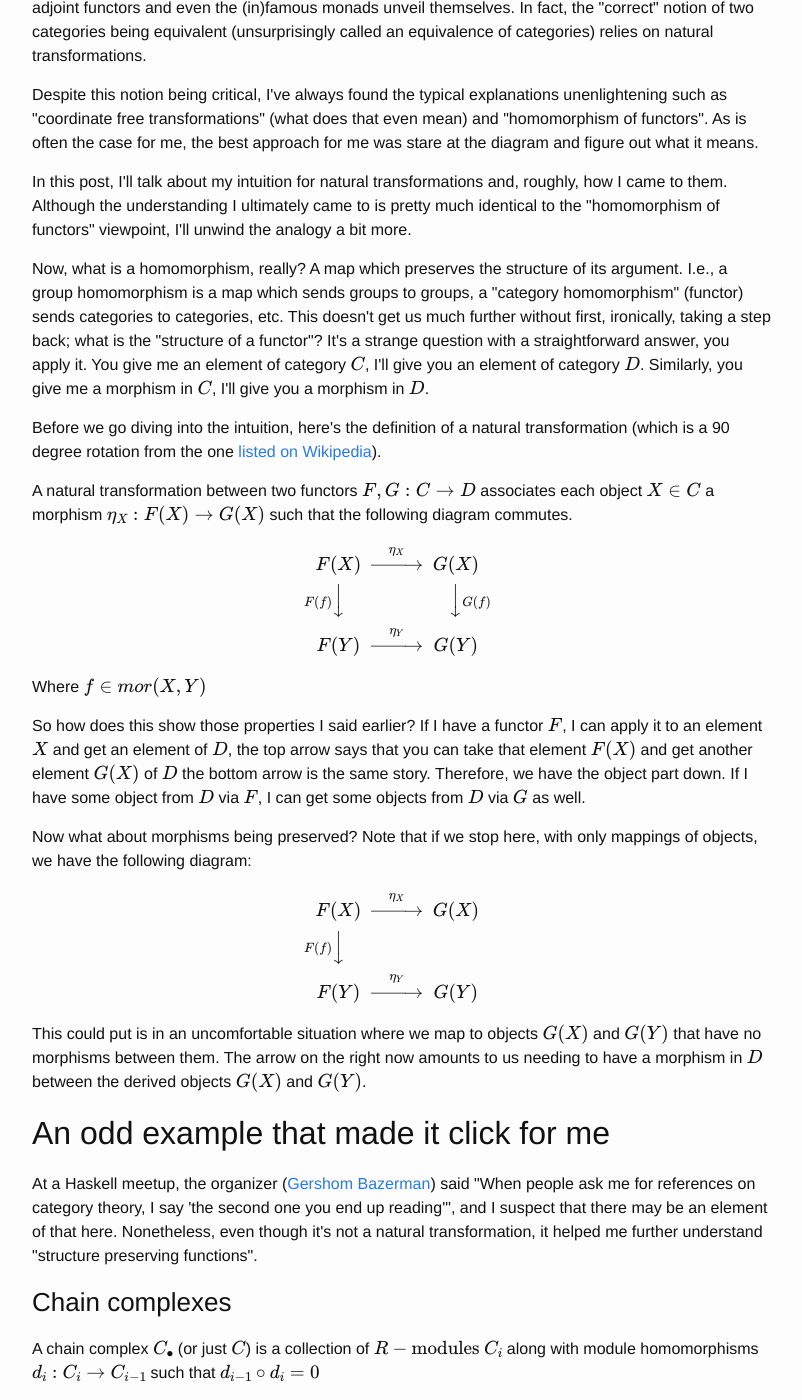
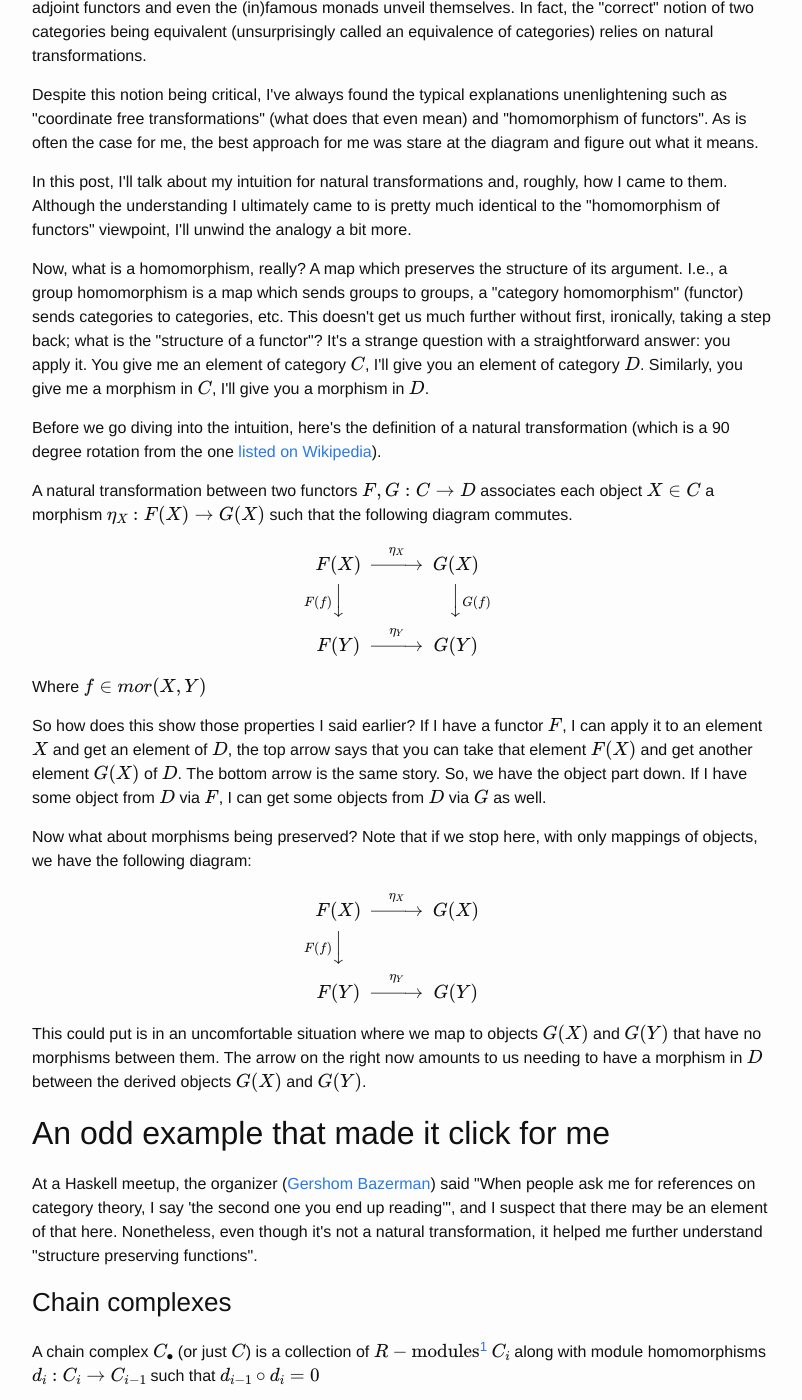
Before and after one commit to b-t-g/b-t-g.github.io, a Jekyll site: the page built from _posts/2018-04-11-understanding-natural-transformations.html, in a window 1280 px wide and 1400 px high, scrolled down 228 px. Shown: the whole window, without its empty margins (238-1040 px from the left). Built offline with Jekyll 4.4.1, drawn with Linux system fonts in a browser that asks for light colours; formulas are drawn with MathJax 3; some of the changed text lies outside the part shown.

Commit message:
Add Josh's improvements.

```diff
--- a/_posts/2018-04-11-understanding-natural-transformations.html
+++ b/_posts/2018-04-11-understanding-natural-transformations.html
@@ -30,7 +30,7 @@ to the "homomorphism of functors" viewpoint, I'll unwind the analogy a bit more.
 <p>
 Now, what is a homomorphism, really? A map which preserves the structure of its argument. I.e., a group homomorphism is a map which sends groups to groups,
 a "category homomorphism" (functor) sends categories to categories, etc. This doesn't get us much further without first, ironically, taking a step back; what is the "structure of a functor"?
-It's a strange question with a straightforward answer, you apply it. You give me an element of category \(C\), I'll give you an element of category \(D\). Similarly, you give me a morphism in \(C\),
+It's a strange question with a straightforward answer: you apply it. You give me an element of category \(C\), I'll give you an element of category \(D\). Similarly, you give me a morphism in \(C\),
 I'll give you a morphism in \(D\).
 </p>
 
@@ -50,7 +50,7 @@ Where \(f\in mor(X,Y)\)
 
 <p>
 So how does this show those properties I said earlier? If I have a functor \(F\), I can apply it to an element \(X\) and get an element of \(D\), the top arrow says that you can take that
-element \(F(X)\) and get another element \(G(X)\) of \(D\) the bottom arrow is the same story. Therefore, we have the object part down. If I have some object from \(D\) via \(F\), I can get some
+element \(F(X)\) and get another element \(G(X)\) of \(D\). The bottom arrow is the same story. So, we have the object part down. If I have some object from \(D\) via \(F\), I can get some
 objects from \(D\) via \(G\) as well.
 </p>
 
@@ -85,7 +85,7 @@ and I suspect that there may be an element of that here. Nonetheless, even thoug
 <h3 id="org62a86c1">Chain complexes</h3>
 <div class="outline-text-3" id="text-org62a86c1">
 <p>
-A chain complex \(C_\bullet\) (or just \(C\)) is a collection of \(R-\text{modules}\) \(C_i\) along with module homomorphisms \(d_i: C_i\to C_{i-1}\) such that \(d_{i-1}\circ d_{i} = 0\)
+A chain complex \(C_\bullet\) (or just \(C\)) is a collection of \(R-\text{modules}\)<sup><a id="fnr.1" class="footref" href="#fn.1">1</a></sup> \(C_i\) along with module homomorphisms \(d_i: C_i\to C_{i-1}\) such that \(d_{i-1}\circ d_{i} = 0\)
 </p>
 
 <p>
@@ -130,3 +130,14 @@ So, even though natural transformations may be intimidating at first, it is simp
 </div>
 </div>
 </div>
+<div id="footnotes">
+<h2 class="footnotes">Footnotes: </h2>
+<div id="text-footnotes">
+
+<div class="footdef"><sup><a id="fn.1" class="footnum" href="#fnr.1">1</a></sup> <div class="footpara"><p class="footpara">
+If you aren't familiar with modules, replace all instances with "R-module" with "vector space".
+</p></div></div>
+
+
+</div>
+</div>
```
Also changed, not shown: src/drafts/understanding-natural-transformations.org (+5 -3 lines).
